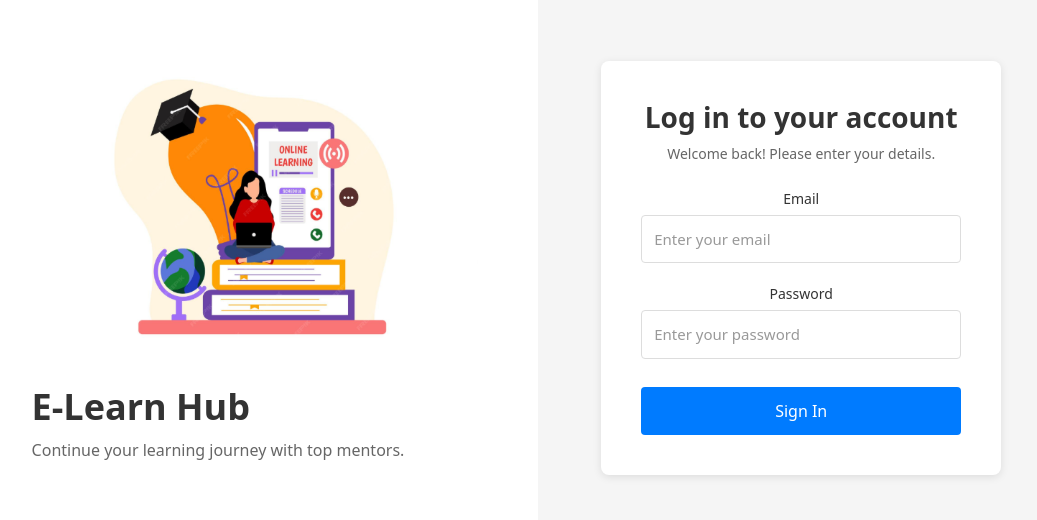
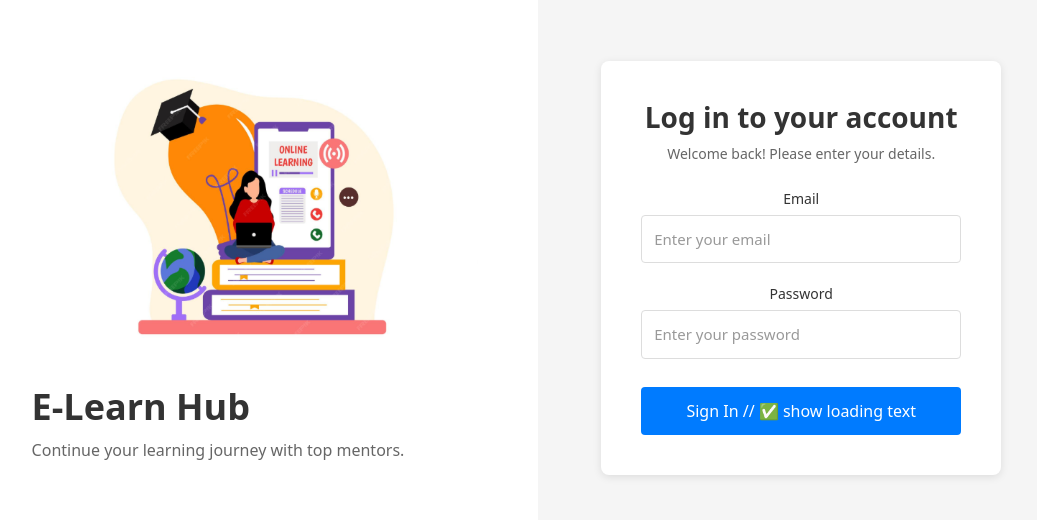
Before and after one commit to Rkharage2023/E-Learn-Project, a React (Create React App) app in the folder frontend/: page /login in a window 1280 px wide. Shown: the part 164-684 px from the top of the page, without its empty margins (122-1159 px from the left). Built offline with nearby package versions, Linux system fonts and the light colour scheme.

Commit message:
update bootstrap

```diff
--- a/frontend/package.json
+++ b/frontend/package.json
@@ -11,7 +11,7 @@
   },
   "dependencies": {
     "axios": "^1.13.6",
-    "bootstrap": "^5.3.8",
+    "bootstrap": "^5.3.0",
     "bootstrap-icons": "^1.13.1",
     "lucide-react": "^0.562.0",
     "react": "^19.2.4",
--- a/frontend/public/index.html
+++ b/frontend/public/index.html
@@ -1,14 +1,11 @@
-<!DOCTYPE html>
+<!doctype html>
 <html lang="en">
   <head>
     <meta charset="utf-8" />
     <link rel="icon" href="%PUBLIC_URL%/favicon.ico" />
     <meta name="viewport" content="width=device-width, initial-scale=1" />
     <meta name="theme-color" content="#000000" />
-    <meta
-      name="description"
-      content="E-Learn Hub - Online Learning Platform"
-    />
+    <meta name="description" content="E-Learn Hub - Online Learning Platform" />
     <link rel="apple-touch-icon" href="%PUBLIC_URL%/logo192.png" />
 
     <!-- Bootstrap CSS -->
--- a/frontend/src/pages/Login.jsx
+++ b/frontend/src/pages/Login.jsx
@@ -13,30 +13,26 @@ function Login() {
   const { setLoginStatus } = useContext(LoginContext);
   const { login: authLogin } = useAuth();
 
+  const [isLoading, setIsLoading] = useState(false);
+
   const handleLogin = async () => {
-    if (!email) {
-      toast.warn("Email must be entered");
-      return;
-    }
-    if (!password) {
-      toast.warn("Password must be entered");
-      return;
-    }
+    if (!email) return toast.warn("Email must be entered");
+    if (!password) return toast.warn("Password must be entered");
+
+    setIsLoading(true); // ✅ show loading
+    toast.info("Connecting to server, please wait..."); // ✅ warn user
 
     const result = await authLogin(email, password);
+    setIsLoading(false);
 
     if (result.success) {
-      // Get token from sessionStorage (already saved by authLogin)
       const token = sessionStorage.getItem("token");
       if (!token) {
         toast.error("Login failed: no token returned");
         return;
       }
-
-      // Decode token to get email and role
       const payload = JSON.parse(atob(token.split(".")[1]));
       sessionStorage.setItem("email", payload.email);
-
       setLoginStatus(true);
       toast.success("Login successful");
 
@@ -49,7 +45,6 @@ function Login() {
       toast.error(result.error || "Login failed");
     }
   };
-
   return (
     <div className="login-container">
       {/* Left illustration */}
@@ -91,8 +86,13 @@ function Login() {
             />
           </div>
 
-          <button className="login-button" type="button" onClick={handleLogin}>
-            Sign In
+          <button
+            className="login-button"
+            type="button"
+            onClick={handleLogin}
+            disabled={isLoading} // ✅ disable while loading
+          >
+            {isLoading ? "Connecting..." : "Sign In"} // ✅ show loading text
           </button>
         </div>
       </div>
```
Also changed, not shown: 12 other files (tests, documents, lock files or other folders).
